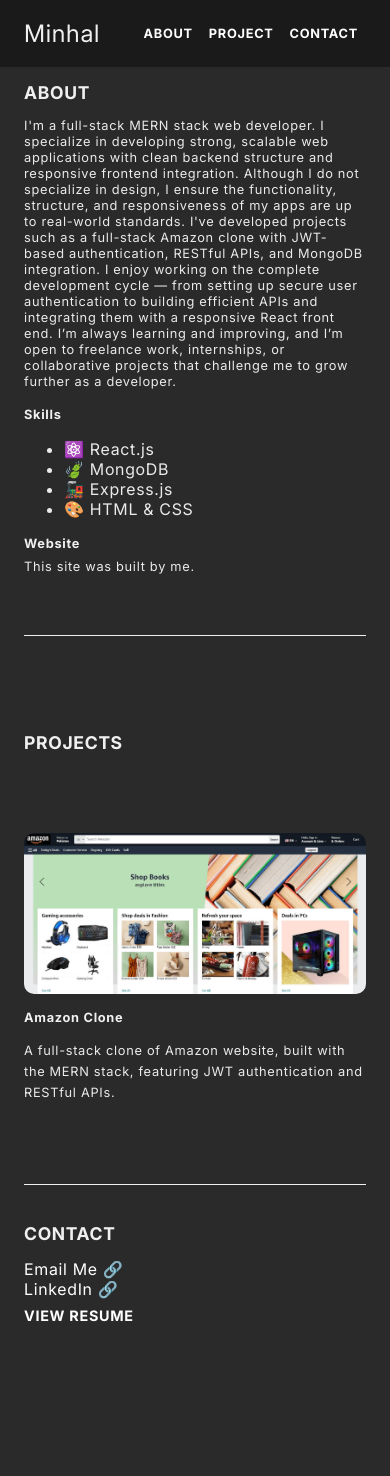
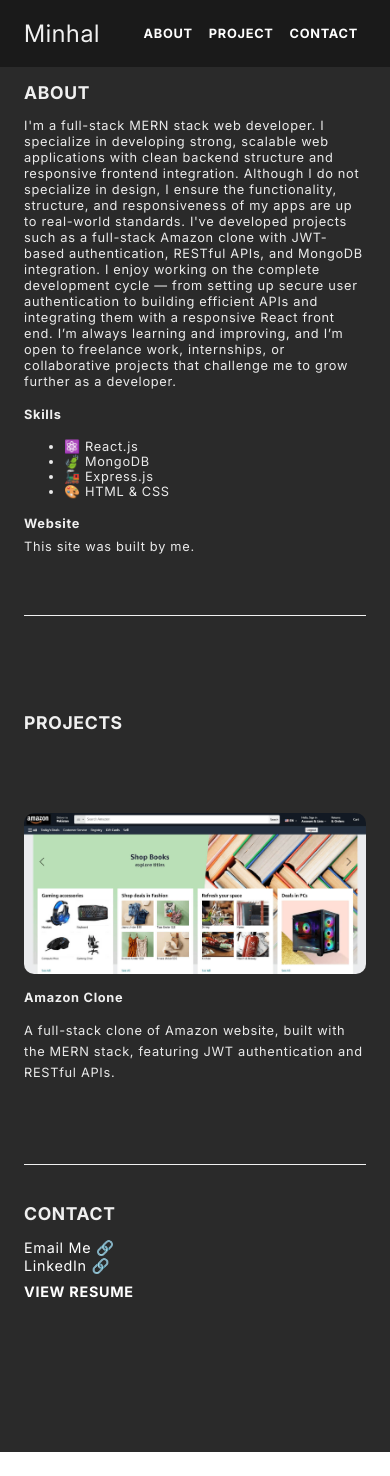
Before and after one commit to Solid09/portfolioWeb, a React (Vite) app: page / in a window 390 px wide. After the commit the page ends 1452 px from the top, so only its background shows below. Built offline with nearby package versions, Linux system fonts and the light colour scheme.

Commit message:
finishing v7

```diff
--- a/src/App.css
+++ b/src/App.css
@@ -75,6 +75,12 @@
     font-size: 0.8rem;
     line-height: 1rem;
   }
+  li{
+    font-size: .8rem;
+  }
+  a{
+    font-size: .9rem;
+  }
   h1 {
     font-size: 1.1rem;
   }
```
